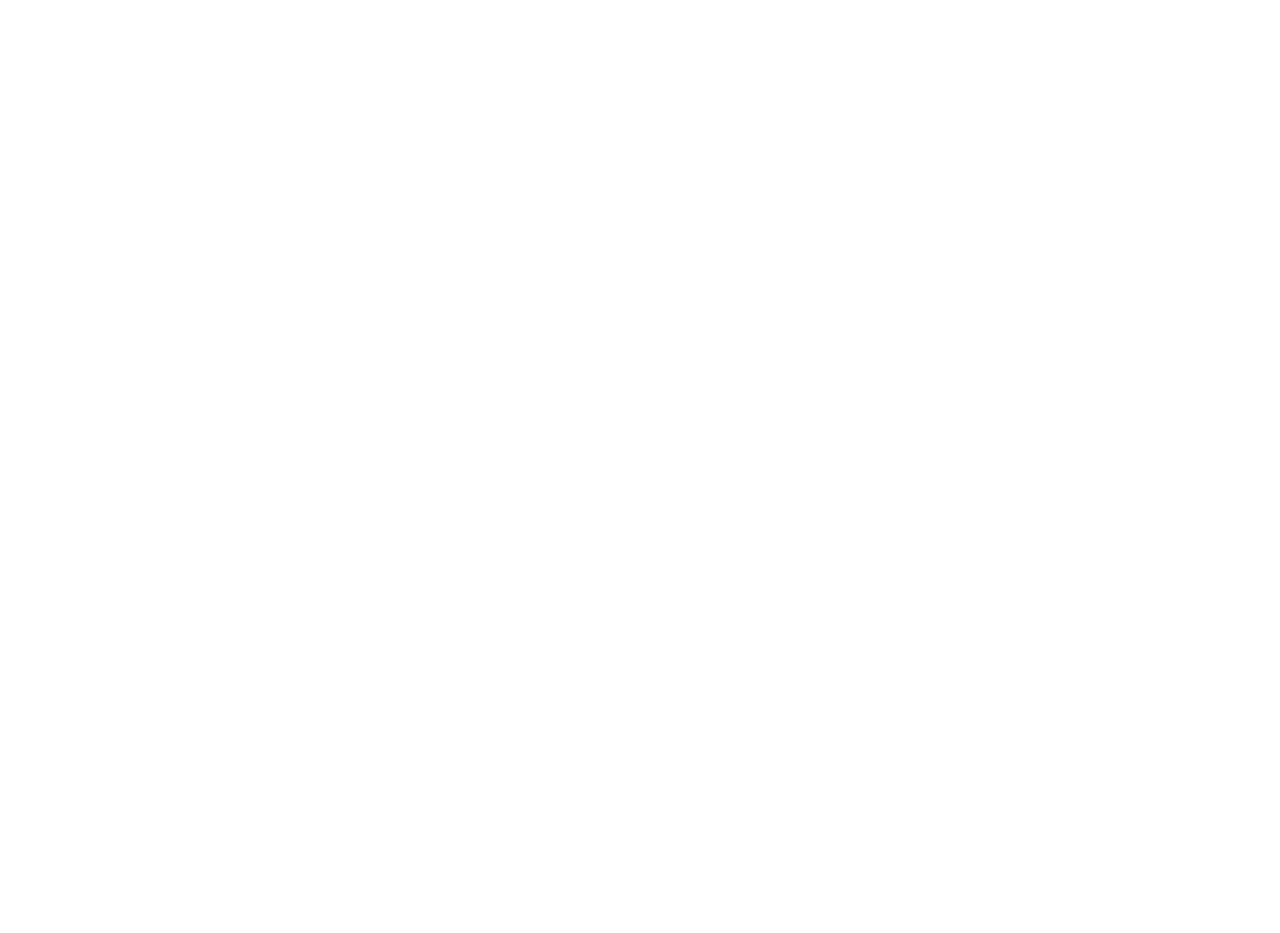
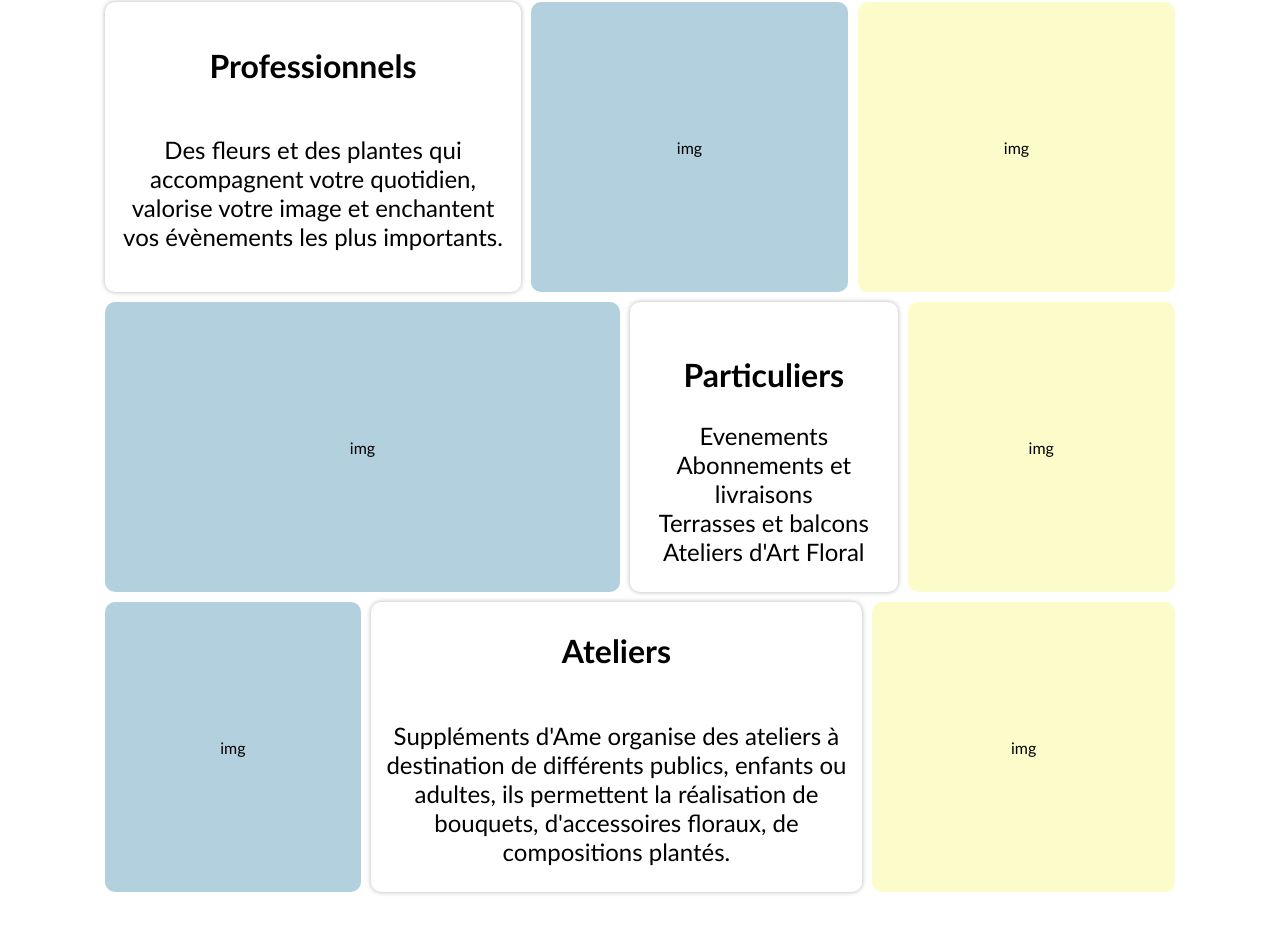
Before and after one commit to oayouub/templateFleuriste1, a React (Vite) app: page / in a window 1280 px wide. Shown: the part 895-1828 px from the top of the page. Before the commit the page ends 842 px from the top, so only its background shows below. Built offline with nearby package versions, Linux system fonts and the light colour scheme; the HTML template or start-up script is replaced by a standard one.

Commit message:
add categorie commmponents to home page

```diff
--- a/src/App.tsx
+++ b/src/App.tsx
@@ -1,15 +1,12 @@
 import { RouterProvider, createBrowserRouter } from "react-router-dom"
 import { Home } from "./pages/Home/Home"
-import { Navbar } from "./components/Navbar"
+import { Navbar } from "./components/Navbar/Navbar"
 
 const router = createBrowserRouter([
-
     {
       path: '/',
       element: <Home />,
     },
-
-
 ])
 
 function App() {
--- /dev/null
+++ b/src/components/Banniere/Banniere.scss
@@ -0,0 +1,26 @@
+.banniere{
+    display: flex;
+    justify-content: center;
+    align-items: center;
+    height: 700px;
+    overflow: hidden;
+    border-radius: 10px;
+    border: 1px solid #000;
+    padding: 10px;
+    .item-1{
+        display: flex;
+        flex-direction: column;
+        justify-content: center;
+        align-items: center;
+        h2{
+            font-size: 2.5rem;
+            width: 100%;
+        }
+        p{
+            font-size: 1.5rem;
+        }
+    }
+    .item-2{
+        width: 70%;
+    }
+}
--- /dev/null
+++ b/src/components/Banniere/Banniere.tsx
@@ -0,0 +1,19 @@
+import "./Banniere.scss"
+
+export const Banniere = () => {
+  return (
+    <div className="banniere">
+      <div className="item-1">
+        <img src="src/assets/img/logo-fleur.jpg" alt="img fleur" />
+        <h2>Fleurs Avec Passions</h2>
+        <p>
+          Lorem ipsum dolor sit amet consectetur adipisicing elit. Veritatis eius placeat
+          consectetur aliquid amet, reiciendis quidem cupiditate iure ullam praesentium?
+        </p>
+      </div>
+      <div className="item-2">
+        <img src="src/assets/img/banniere.jpg" alt="image grosse" />
+      </div>
+    </div>
+  )
+}
--- /dev/null
+++ b/src/components/Categorie/Categorie.scss
@@ -0,0 +1,189 @@
+.categorie {
+    margin: 50px 0 50px 0;
+
+    .liste-1 {
+        list-style: none;
+        display: flex;
+        padding: 0;
+        height: 300px;
+        justify-content: space-between;
+        margin: 0;
+        .item-1 {
+            width: 40%;
+            padding: 0 10px 0 10px;
+            display: flex;
+            flex-direction: column;
+            align-items: center;
+            justify-content: center;
+            margin: 5px;
+            box-shadow:  0 0 5px #b4b4b4;
+            border-radius: 10px;
+
+            h2 {
+                text-align: center;
+                font-size: 2rem;
+            }
+
+            .span {
+                background-color: #000;
+                width: 200px;
+                height: 100px;
+            }
+
+            p {
+                text-align: center;
+                font-size: 1.5rem;
+            }
+        }
+
+        .item-2 {
+            background-color: #b2d0dd;
+            width: 30%;
+            padding: 0 10px 0 10px;
+            display: flex;
+            flex-direction: column;
+            align-items: center;
+            justify-content: center;
+            margin: 5px;
+            border-radius: 10px;
+        }
+
+        .item-3 {
+            background-color: #fcfcca;
+            width: 30%;
+            padding: 0 10px 0 10px;
+            display: flex;
+            flex-direction: column;
+            align-items: center;
+            justify-content: center;
+            margin: 5px;
+            border-radius: 10px;
+        }
+    }
+
+    .liste-2 {
+        list-style: none;
+        display: flex;
+        padding: 0;
+        height: 300px;
+        justify-content: space-between;
+        margin: 0;
+        .item-1 {
+            width: 30%;
+            padding: 0 10px 0 10px;
+            display: flex;
+            flex-direction: column;
+            align-items: center;
+            justify-content: center;
+            margin: 5px;
+            border-radius: 10px;
+            box-shadow:  0 0 5px #b4b4b4;
+
+            h2 {
+                font-size: 2rem;
+            }
+
+            .span {
+                background-color: #000;
+                width: 200px;
+                height: 100px;
+            }
+
+            ul {
+                padding: 0;
+                li {
+                    text-align: center;
+                    font-size: 1.5rem;
+                    list-style: none;
+                    display: flex;
+                    justify-content: center;
+                }
+            }
+        }
+
+        .item-2 {
+            background-color: #b2d0dd;
+            width: 60%;
+            padding: 0 10px 0 10px;
+            display: flex;
+            flex-direction: column;
+            align-items: center;
+            justify-content: center;
+            margin: 5px;
+            border-radius: 10px;
+        }
+
+        .item-3 {
+            background-color: #fcfcca;
+            width: 30%;
+            padding: 0 10px 0 10px;
+            display: flex;
+            flex-direction: column;
+            align-items: center;
+            justify-content: center;
+            margin: 5px;
+            border-radius: 10px;
+        }
+    }
+
+    .liste-3 {
+        list-style: none;
+        display: flex;
+        padding: 0;
+        height: 300px;
+        justify-content: space-between;
+        margin: 0;
+        .item-1 {
+            width: 50%;
+            padding: 0 10px 0 10px;
+            display: flex;
+            flex-direction: column;
+            align-items: center;
+            justify-content: center;
+            margin: 5px;
+            border-radius: 10px;
+            box-shadow:  0 0 5px #b4b4b4;
+
+
+            h2 {
+                text-align: center;
+                font-size: 2rem;
+            }
+
+            .span {
+                background-color: #000;
+                width: 200px;
+                height: 100px;
+            }
+
+            p {
+                text-align: center;
+                font-size: 1.5rem;
+            }
+        }
+
+        .item-2 {
+            background-color: #b2d0dd;
+            width: 25%;
+            padding: 0 10px 0 10px;
+            display: flex;
+            flex-direction: column;
+            align-items: center;
+            justify-content: center;
+            margin: 5px;
+            border-radius: 10px;
+        }
+
+        .item-3 {
+            background-color: #fcfcca;
+            width: 30%;
+            padding: 0 10px 0 10px;
+            display: flex;
+            flex-direction: column;
+            align-items: center;
+            justify-content: center;
+            margin: 5px;
+            border-radius: 10px;
+        }
+    }
+}
--- /dev/null
+++ b/src/components/Categorie/Categorie.tsx
@@ -0,0 +1,47 @@
+import "./Categorie.scss"
+
+export const Categorie = () => {
+  return (
+    <div className="categorie">
+      <ul className="liste-1">
+        <li className="item-1">
+          <h2>Professionnels</h2>
+          <span></span>
+          <p>
+            Des fleurs et des plantes qui accompagnent votre quotidien, valorise votre image et
+            enchantent vos évènements les plus importants.
+          </p>
+        </li>
+        <li className="item-2">img</li>
+        <li className="item-3">img</li>
+      </ul>
+      <ul className="liste-2">
+        <li className="item-2">img</li>
+        <li className="item-1">
+          <h2>Particuliers</h2>
+          <span></span>
+          <ul>
+            <li>Evenements</li>
+            <li>Abonnements et livraisons</li>
+            <li>Terrasses et balcons</li>
+            <li>Ateliers d'Art Floral</li>
+          </ul>
+        </li>
+        <li className="item-3">img</li>
+      </ul>
+      <ul className="liste-3">
+        <li className="item-2">img</li>
+        <li className="item-1">
+          <h2>Ateliers</h2>
+          <span></span>
+          <p>
+            Suppléments d'Ame organise des ateliers à destination de différents publics, enfants ou
+            adultes, ils permettent la réalisation de bouquets, d'accessoires floraux, de
+            compositions plantés.
+          </p>
+        </li>
+        <li className="item-3">img</li>
+      </ul>
+    </div>
+  )
+}
--- a/src/pages/Home/Home.scss
+++ b/src/pages/Home/Home.scss
@@ -1,31 +1,4 @@
 .Home{
     font-family: 'Gill Sans', 'Gill Sans MT', Calibri, 'Trebuchet MS', sans-serif;
     margin: 50px 100px 0 100px;
-
-    .banniere{
-        display: flex;
-        justify-content: center;
-        align-items: center;
-        height: 700px;
-        overflow: hidden;
-        border-radius: 10px;
-        border: 1px solid #000;
-        padding: 10px;
-        .item-1{
-            display: flex;
-            flex-direction: column;
-            justify-content: center;
-            align-items: center;
-            h2{
-                font-size: 2.5rem;
-                width: 100%;
-            }
-            p{
-                font-size: 1.5rem;
-            }
-        }
-        .item-2{
-            width: 70%;
-        }
-    }
 }
--- a/src/pages/Home/Home.tsx
+++ b/src/pages/Home/Home.tsx
@@ -1,18 +1,12 @@
 import './Home.scss';
+import { Banniere } from '../../components/Banniere/Banniere';
+import { Categorie } from '../../components/Categorie/Categorie';
 
 export const Home = () => {
   return (
     <div className="Home">
-        <div className="banniere">
-            <div className="item-1">
-                <img src="src/assets/img/logo-fleur.jpg" alt="img fleur" />
-                <h2>Fleurs Avec Passions</h2>
-                <p>Lorem ipsum dolor sit amet consectetur adipisicing elit. Veritatis eius placeat consectetur aliquid amet, reiciendis quidem cupiditate iure ullam praesentium?</p>
-            </div>
-            <div className="item-2">
-                <img src="src/assets/img/banniere.jpg" alt="image grosse" />
-            </div>
-        </div>
+      <Banniere />
+      <Categorie />
     </div>
   );
 };
```
Also changed, not shown: src/components/Navbar/Navbar.scss (renamed from src/components/Navbar.scss), src/components/Navbar/Navbar.tsx (renamed from src/components/Navbar.tsx).
